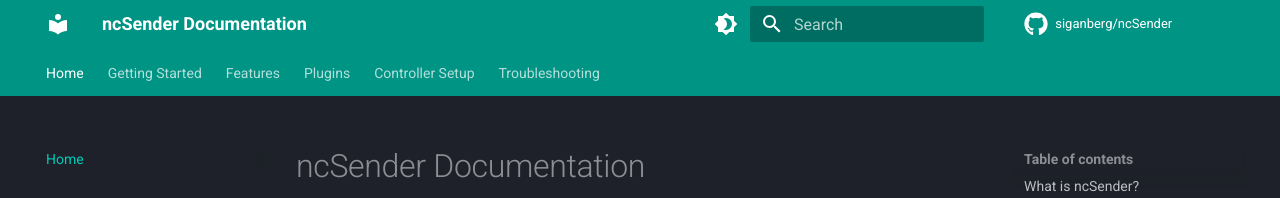
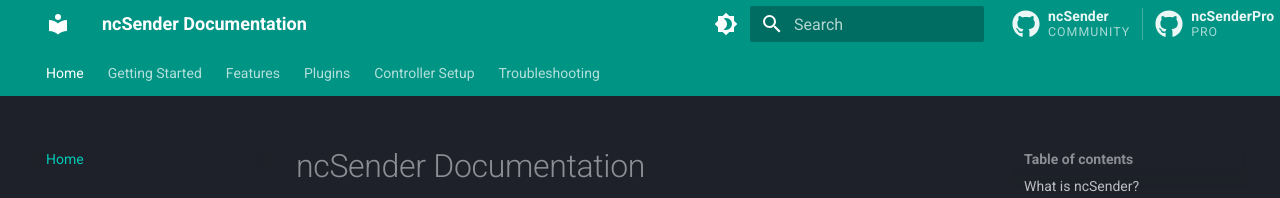
Before and after one commit to siganberg/ncSender.manual, an MkDocs documentation site: the page built from docs/index.md, in a window 1280 px wide. Shown: the top 198 px of the page. Built offline with MkDocs 1.6.1 and Material for MkDocs 9.7.7, drawn with Linux system fonts in a browser that asks for light colours; comment, search, counter and statistics services are not loaded.

Commit message:
Show both Community + Pro repos in the header
The manual covers both editions, but Material's default header only
renders a single `repo_url`. Override `partials/source.html` (via
`theme.custom_dir: overrides`) to display two GitHub links side by
side — siganberg/ncSender (Community) and siganberg/ncSenderProV2
(Pro) — each with a small edition tag.

Drops the divider + edition tag on narrow viewports so the header
stays readable on phones.

```diff
--- a/docs/assets/css/custom.css
+++ b/docs/assets/css/custom.css
@@ -35,3 +35,77 @@
   font-size: 14px;
   font-style: italic;
 }
+
+/* Header source — show two repo entries (Community + Pro) side by side. */
+.ncs-source {
+  display: inline-flex;
+  align-items: center;
+  gap: 12px;
+  font-size: 0.7rem;
+  line-height: 1.2;
+}
+
+.ncs-source__link {
+  display: inline-flex;
+  align-items: center;
+  gap: 8px;
+  color: var(--md-primary-bg-color);
+  opacity: 0.92;
+  text-decoration: none;
+  transition: opacity 0.15s ease;
+}
+
+.ncs-source__link:hover,
+.ncs-source__link:focus-visible {
+  opacity: 1;
+}
+
+.ncs-source__icon {
+  width: 1.4rem;
+  height: 1.4rem;
+  display: inline-flex;
+  align-items: center;
+  justify-content: center;
+}
+
+.ncs-source__icon svg {
+  width: 100%;
+  height: 100%;
+  fill: currentColor;
+}
+
+.ncs-source__label {
+  display: inline-flex;
+  flex-direction: column;
+  align-items: flex-start;
+}
+
+.ncs-source__name {
+  font-weight: 600;
+  letter-spacing: 0.01em;
+}
+
+.ncs-source__edition {
+  font-size: 0.62rem;
+  opacity: 0.7;
+  text-transform: uppercase;
+  letter-spacing: 0.08em;
+}
+
+.ncs-source__divider {
+  width: 1px;
+  height: 1.6rem;
+  background: var(--md-primary-bg-color);
+  opacity: 0.25;
+}
+
+@media screen and (max-width: 60em) {
+  /* Header gets tight on phones — drop the edition tag and divider */
+  .ncs-source {
+    gap: 10px;
+  }
+  .ncs-source__edition,
+  .ncs-source__divider {
+    display: none;
+  }
+}
--- a/mkdocs.yml
+++ b/mkdocs.yml
@@ -6,6 +6,7 @@
 
 theme:
   name: material
+  custom_dir: overrides
   palette:
     - scheme: slate
       primary: teal
--- /dev/null
+++ b/overrides/partials/source.html
@@ -0,0 +1,36 @@
+{#
+  Custom header source — this manual covers both editions, so we show
+  links to the Community and Pro repos side by side instead of the
+  default single repo card. Material's `partials/source.html` only knows
+  about one `repo_url`, so this override replaces it entirely.
+#}
+{% set icon = config.theme.icon.repo or "fontawesome/brands/git-alt" %}
+<div class="md-source ncs-source">
+  <a
+    href="https://github.com/siganberg/ncSender"
+    title="ncSender (Community Edition) on GitHub"
+    class="ncs-source__link"
+  >
+    <span class="ncs-source__icon md-icon">
+      {% include ".icons/" ~ icon ~ ".svg" %}
+    </span>
+    <span class="ncs-source__label">
+      <span class="ncs-source__name">ncSender</span>
+      <span class="ncs-source__edition">Community</span>
+    </span>
+  </a>
+  <span class="ncs-source__divider" aria-hidden="true"></span>
+  <a
+    href="https://github.com/siganberg/ncSenderProV2"
+    title="ncSenderPro on GitHub"
+    class="ncs-source__link"
+  >
+    <span class="ncs-source__icon md-icon">
+      {% include ".icons/" ~ icon ~ ".svg" %}
+    </span>
+    <span class="ncs-source__label">
+      <span class="ncs-source__name">ncSenderPro</span>
+      <span class="ncs-source__edition">Pro</span>
+    </span>
+  </a>
+</div>
```
